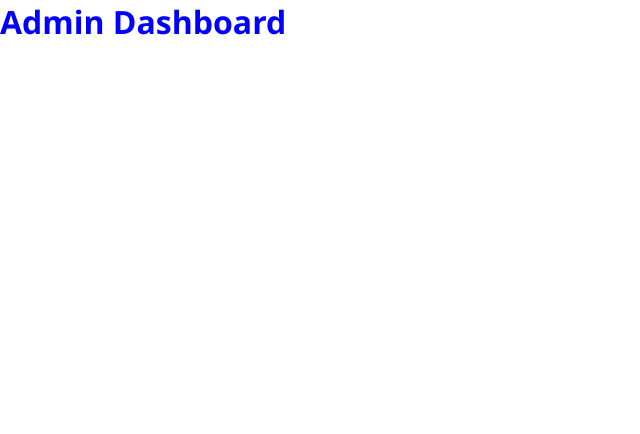
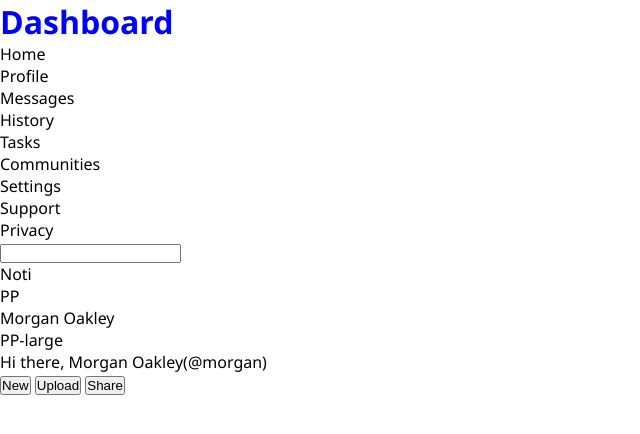
Before and after one commit to Gokulcs-04/odin-admin-dashboard, a plain HTML site: page index.html in a window 1280 px wide. Shown: the whole page, without its empty margins (0-640 px from the left). Drawn offline with Linux system fonts and the light colour scheme.

Commit message:
Update the sidebar and header html structure

```diff
--- a/index.html
+++ b/index.html
@@ -7,6 +7,39 @@
     <link rel="stylesheet" href="style.css" />
 </head>
 <body>
-    <h1>Admin Dashboard</h1>
+    <div class="sidebar">
+        <h1>Dashboard</h1>
+        <div class="nav">
+            <div>Home</div>
+            <div>Profile</div>
+            <div>Messages</div>
+            <div>History</div>
+            <div>Tasks</div>
+            <div>Communities</div>
+        </div>
+        <div class="tools">
+            <div>Settings</div>
+            <div>Support</div>
+            <div>Privacy</div>
+        </div>
+    </div>
+    <div class="header">
+        <div class="search-row">
+            <input type="search" class="search"/>
+            <div>Noti</div>
+            <div>PP</div>
+            <p>Morgan Oakley</p>
+        </div>
+        <div class="user-row">
+            <div>PP-large</div>
+            <p>Hi there, <span>Morgan Oakley(@morgan)</span></p>
+            <button class="new-btn">New</button>
+            <button class="upload-btn">Upload</button>
+            <button class="share-btn">Share</button>
+        </div>
+    </div>
+    <div class="main-content">
+
+    </div>
 </body>
 </html>
```
